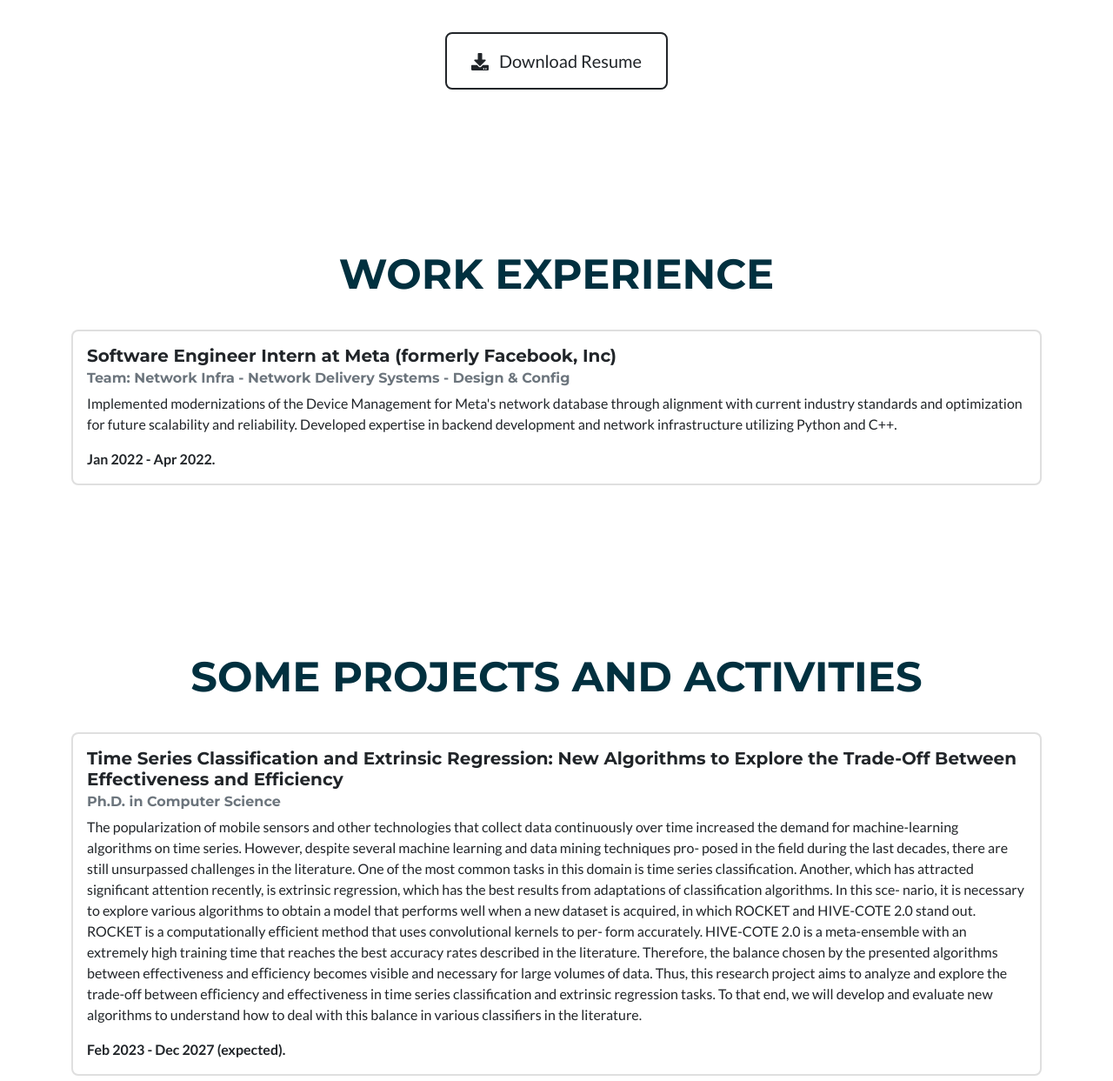
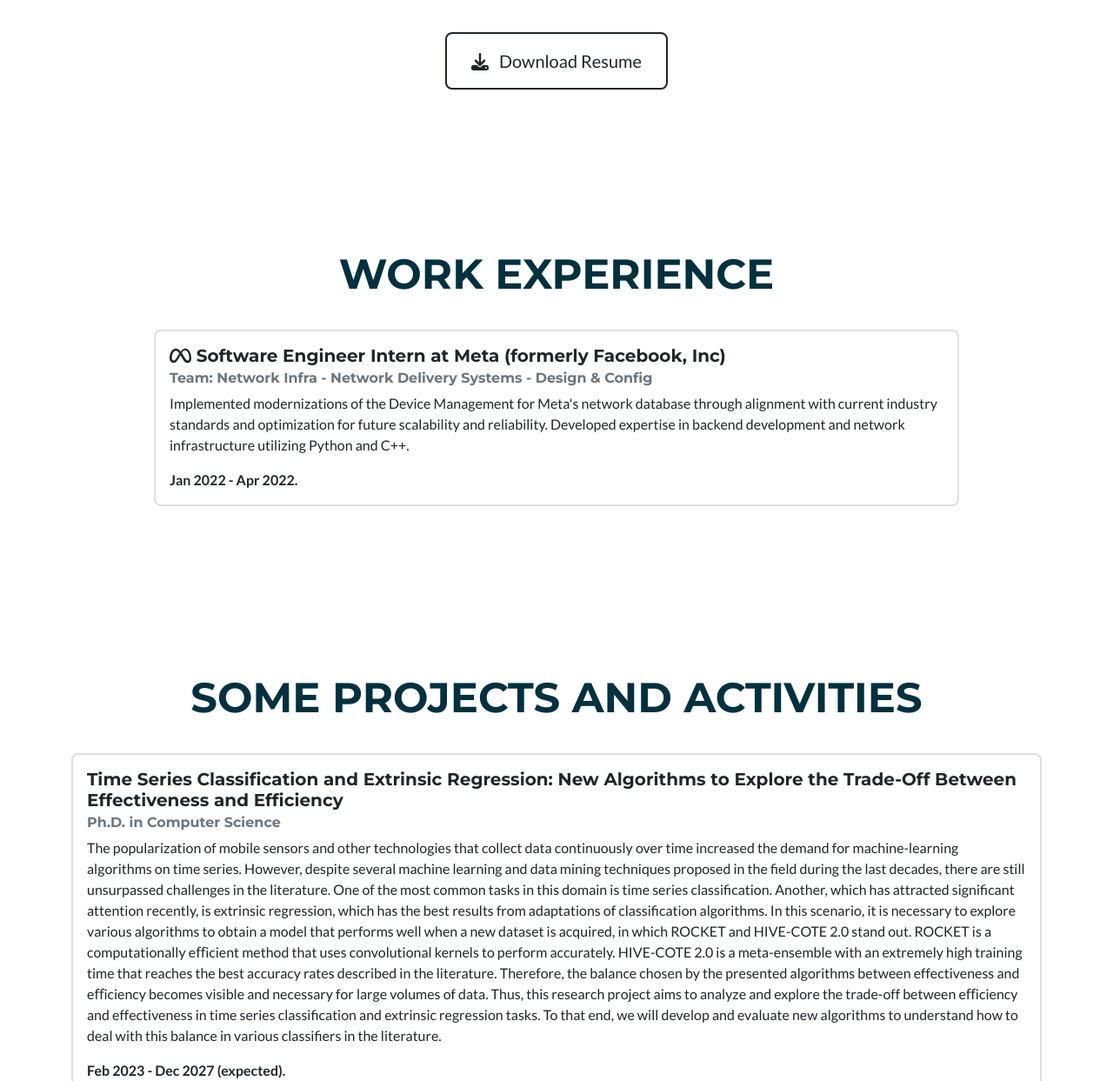
Before and after one commit to andrefakhoury/andrefakhoury.github.io, a plain HTML site: page index.html in a window 1280 px wide. Shown: the part 955-2198 px from the top of the page at 87% size. Drawn offline with nearby package versions, Linux system fonts and the light colour scheme.

Commit message:
Update fontawesome

```diff
--- a/index.html
+++ b/index.html
@@ -7,7 +7,7 @@
         <meta name="author" content="" />
         <title>André Fakhoury</title>
         <link rel="icon" type="image/x-icon" href="assets/favicon.ico" />
-        <script src="https://use.fontawesome.com/releases/v5.15.3/js/all.js" crossorigin="anonymous"></script>
+        <script src="https://use.fontawesome.com/releases/v6.1.2/js/all.js" crossorigin="anonymous"></script>
         <link href="https://fonts.googleapis.com/css?family=Montserrat:400,700" rel="stylesheet" type="text/css" />
         <link href="https://fonts.googleapis.com/css?family=Lato:400,700,400italic,700italic" rel="stylesheet" type="text/css" />
         <link href="css/styles.css" rel="stylesheet" />
@@ -94,9 +94,9 @@
 
                         <div class="row justify-content-center">
 
-                            <div class="col-md-6 col-lg-12 mb-2">
+                            <div class="col-md-6 col-lg-10 mb-2">
                                 <div class="card"><div class="card-body">
-                                    <h5 class="card-title">Software Engineer Intern at Meta (formerly Facebook, Inc)</h5>
+                                    <h5 class="card-title"><i class="fab fa-fw fa-meta"></i> Software Engineer Intern at Meta (formerly Facebook, Inc)</h5>
                                     <h6 class="card-subtitle mb-2 text-muted">Team: Network Infra - Network Delivery Systems - Design & Config</h6>
                                     <p class="card-text">Implemented modernizations of the Device Management for Meta's network database through alignment with current industry standards and optimization for future scalability and reliability. Developed expertise in backend development and network infrastructure utilizing Python and C++.</p>
                                         <b>Jan 2022 - Apr 2022.</b>
@@ -124,14 +124,14 @@
                             <h6 class="card-subtitle mb-2 text-muted">Ph.D. in Computer Science</h6>
                             <p class="card-text">The popularization of mobile sensors and other technologies that collect data
                                 continuously over time increased the demand for machine-learning algorithms on time series.
-                                However, despite several machine learning and data mining techniques pro- posed in the field
+                                However, despite several machine learning and data mining techniques proposed in the field
                                 during the last decades, there are still unsurpassed challenges in the literature. One of the
                                 most common tasks in this domain is time series classification. Another, which has attracted
                                 significant attention recently, is extrinsic regression, which has the best results from
-                                adaptations of classification algorithms. In this sce- nario, it is necessary to explore
+                                adaptations of classification algorithms. In this scenario, it is necessary to explore
                                 various algorithms to obtain a model that performs well when a new dataset is acquired, in
                                 which ROCKET and HIVE-COTE 2.0 stand out. ROCKET is a computationally eﬀicient method that
-                                uses convolutional kernels to per- form accurately. HIVE-COTE 2.0 is a meta-ensemble with an
+                                uses convolutional kernels to perform accurately. HIVE-COTE 2.0 is a meta-ensemble with an
                                 extremely high training time that reaches the best accuracy rates described in the literature.
                                 Therefore, the balance chosen by the presented algorithms between effectiveness and eﬀiciency
                                 becomes visible and necessary for large volumes of data. Thus, this research project aims to
```
